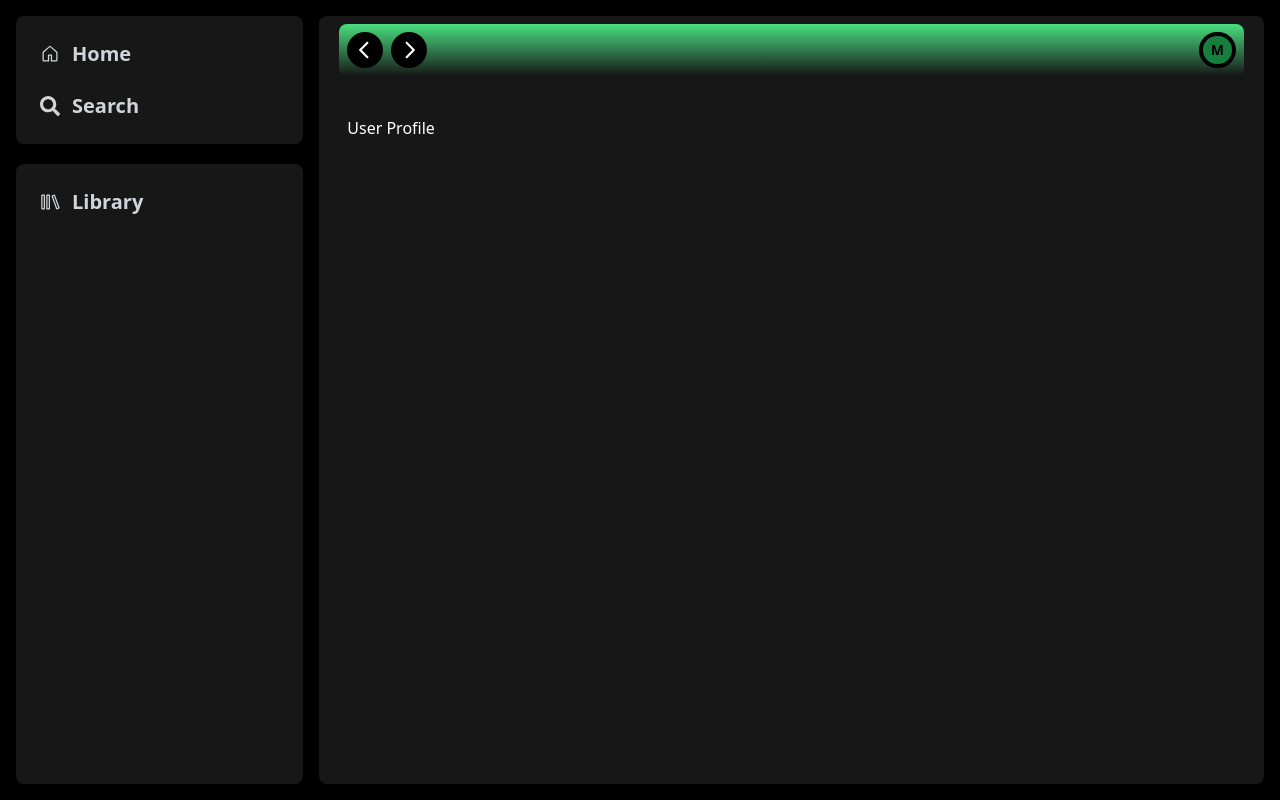
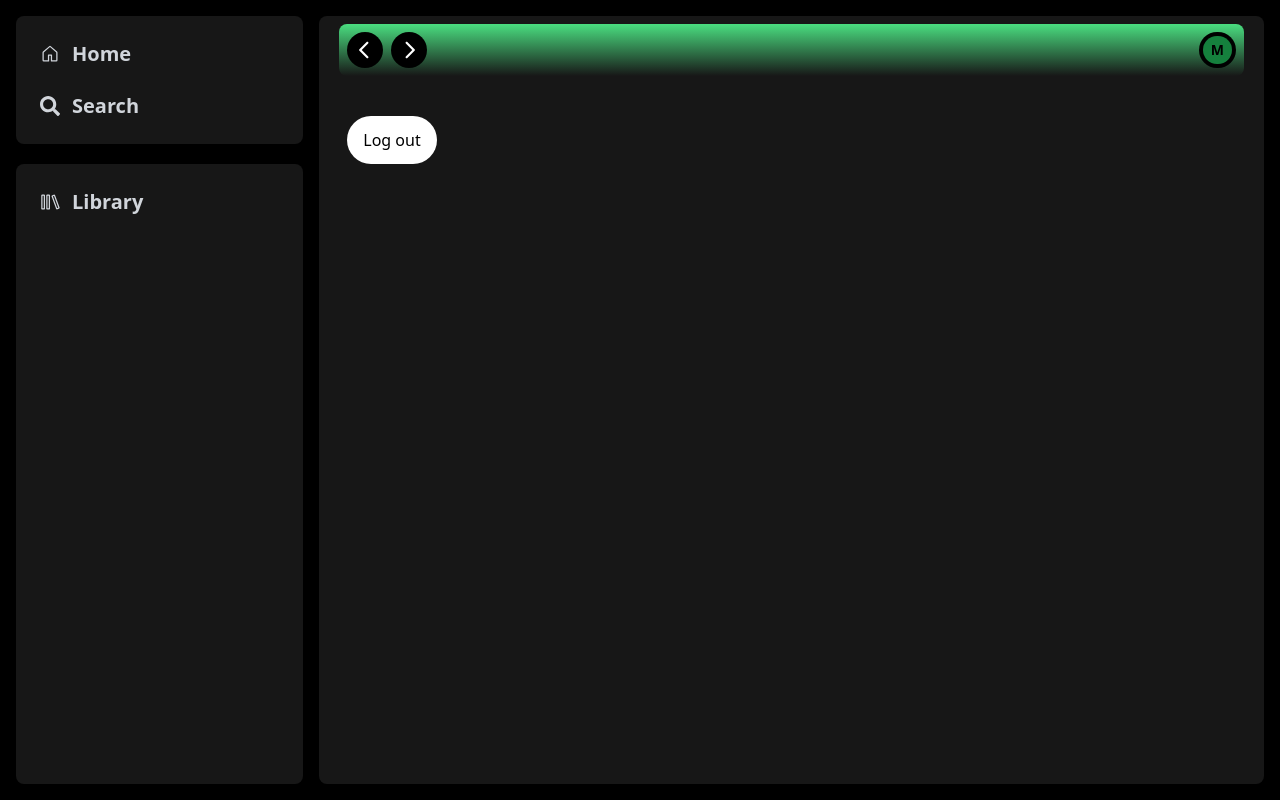
Before and after one commit to FulgurVividus/Spotify-Clone, a React (Vite) app: page /profile in a window 1280 px wide. Built offline with nearby package versions, Linux system fonts and the light colour scheme.

Commit message:
feat: User Profile page

```diff
--- /dev/null
+++ b/src/components/userProfile/Profile.jsx
@@ -0,0 +1,13 @@
+function Profile() {
+  return (
+    <>
+      <div>
+        <button className="rounded-full border-none bg-white pb-3 pl-4 pr-4 pt-3 text-black outline-none duration-300 hover:opacity-75">
+          Log out
+        </button>
+      </div>
+    </>
+  );
+}
+
+export default Profile;
--- a/src/pages/UserProfile.jsx
+++ b/src/pages/UserProfile.jsx
@@ -1,5 +1,13 @@
+import Profile from "../components/userProfile/Profile";
+
 function UserProfile() {
-  return <div>User Profile</div>;
+  return (
+    <>
+      <div>
+        <Profile />
+      </div>
+    </>
+  );
 }
 
 export default UserProfile;
```
